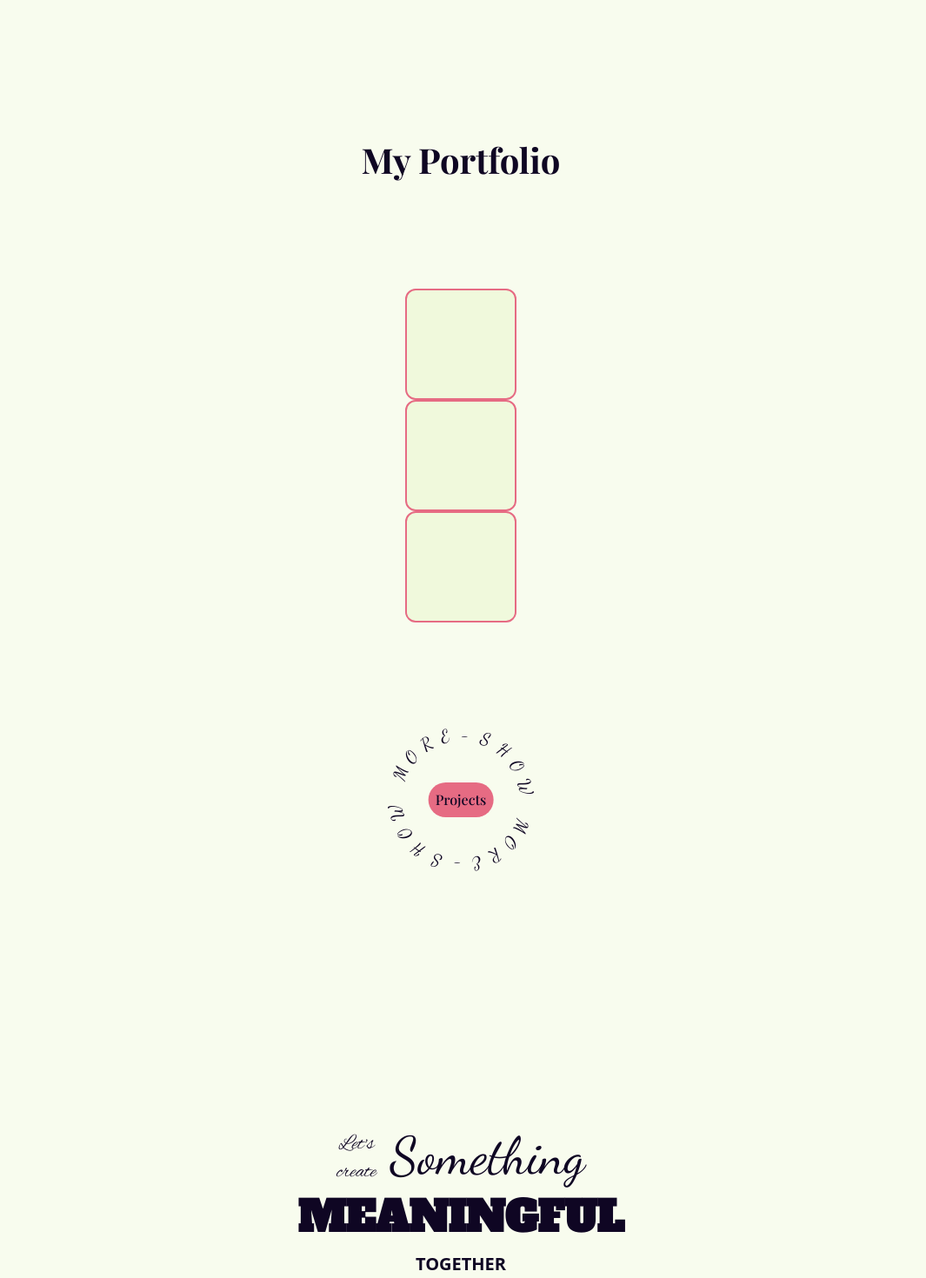
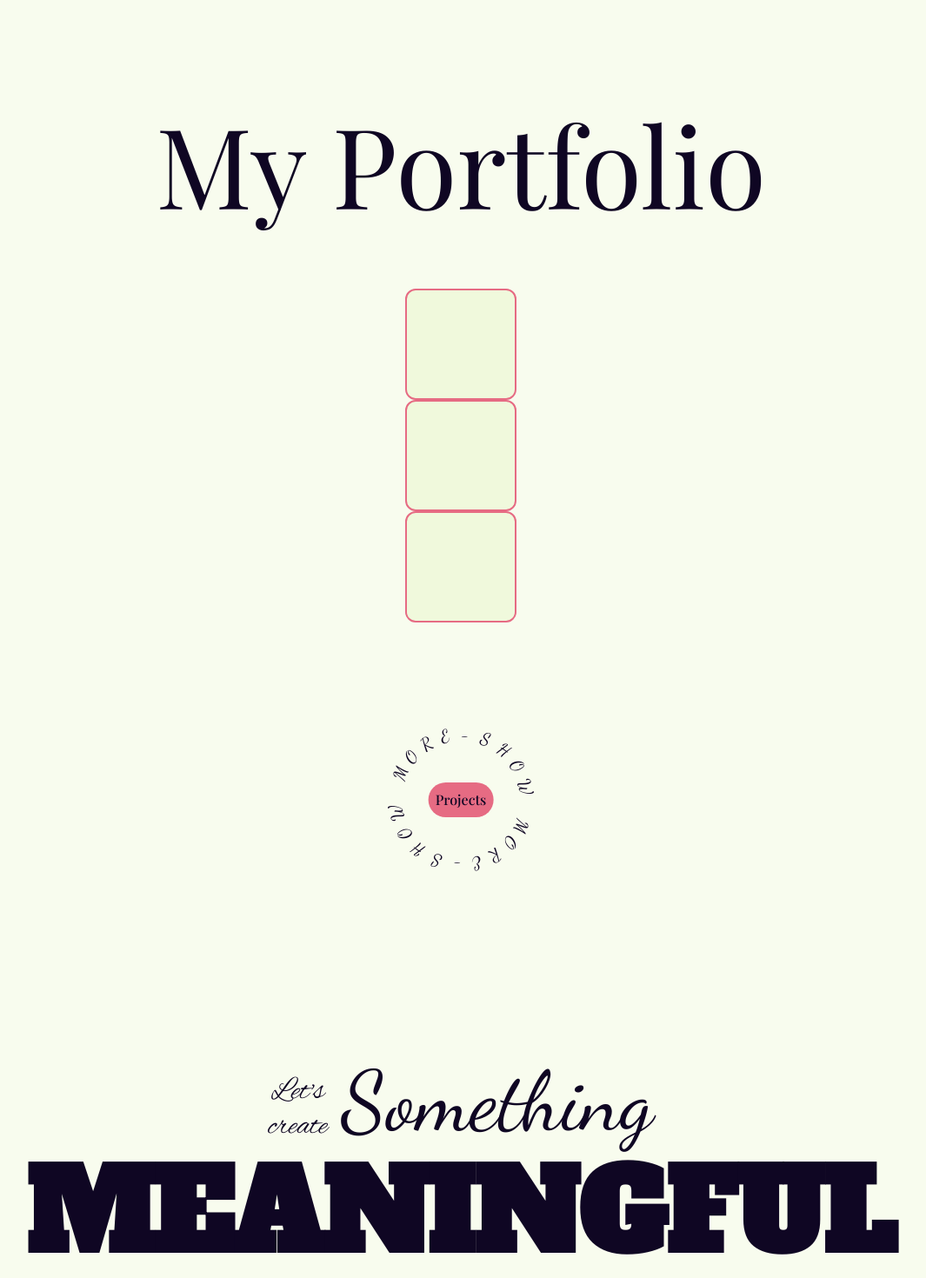
Before and after one commit to Mikra011/my_personal_portfolio_mikra, a React (Vite) app: page /home in a window 1280 px wide. Shown: the part 1580-3050 px from the top of the page at 87% size, without its empty margins (110-1175 px from the left). Built offline with nearby package versions, Linux system fonts and the light colour scheme; a web font is replaced by a local one.

Commit message:
footer done

```diff
--- a/src/components/About.jsx
+++ b/src/components/About.jsx
@@ -3,8 +3,9 @@ import React, { useState } from "react"
 import ImageGrid from "../components/ImageGrid"
 import ImageImporter from "../components/ImageImporter"
 import '../styles/parallaxpictures.css'
+import CallToContact from "./CallToContact";
 
-const About = () => {
+export default function About() {
     const [images, setImages] = useState([]);
 
     return (
@@ -22,8 +23,9 @@ const About = () => {
             <section className="h-screen">
                 <p>--------------------------------------------------------------</p>
             </section>
+
+            <CallToContact />
+
         </div>
-    );
-};
-
-export default About;
+    )
+}
--- /dev/null
+++ b/src/components/CallToContact.jsx
@@ -0,0 +1,47 @@
+import React from "react";
+
+export default function CallToContact() {
+    return (
+        <section className="h-screen flex flex-col items-center justify-center">
+            <div className="flex flex-col items-center">
+                <div className="flex flex-row items-start ">
+                    <div className="
+                        flex flex-col items-center mr-4 mt-6 lg:mt-10
+                        font-alex text-lg md:text-2xl lg:text-4xl">
+                        <span>
+                            Let&apos;s
+                        </span>
+                        <span>
+                            create
+                        </span>
+                    </div>
+                    <div className="flex flex-col pt-6 font-dancing ">
+                        <p className="text-4xl md:text-6xl lg:text-8xl">
+                            Something
+                        </p>
+                    </div>
+                </div>
+                <div className="flex flex-col items-center">
+                    <span className="
+                        text-3xl md:text-7xl lg:text-9xl
+                        font-bold mb-4 font-alfa">
+                        MEANINGFUL
+                    </span>
+                    <span className="text-xl md:text-3xl lg:text-7xl font-semibold">
+                        TOGETHER
+                    </span>
+                </div>
+            </div>
+            <div className="mt-24">
+                <a href="contacts">
+                    <button className="
+                        rounded-full p-2 bg-scarlet-400
+                        hover:bg-oasis-600
+                        font-play font-medium">
+                        Contact Me Here
+                    </button>
+                </a>
+            </div>
+        </section>
+    )
+}
--- a/src/components/Home.jsx
+++ b/src/components/Home.jsx
@@ -1,5 +1,6 @@
 import React from "react"
 import RingText from "./RingText"
+import CallToContact from "./CallToContact"
 
 export default function Home() {
     return (
@@ -34,14 +35,13 @@ export default function Home() {
                             font="font-dancing" />
                     </div>
                 </div>
-
             </section>
 
             <section className="
             h-72 truncate mt-36 sm:mt-0
             text-center content-center">
-                <div className="font-play text-2xl sm:text-4xl lg:text-6xl">
-                    <h1>My Portfolio</h1>
+                <div className="font-play text-4xl sm:text-7xl lg:text-9xl">
+                    <span>My Portfolio</span>
                 </div>
             </section>
 
@@ -69,49 +69,7 @@ export default function Home() {
                 </div>
             </section>
 
-            <section className="h-screen flex flex-col items-center justify-center">
-                <div className="flex flex-col items-center">
-                    <div className="flex flex-row items-start ">
-                        <div className="
-                        flex flex-col items-center mr-4 mt-6
-                        font-alex text-lg md:text-2xl">
-                            <span>
-                                Let&apos;s
-                            </span>
-                            <span>
-                                create
-                            </span>
-                        </div>
-                        <div className="flex flex-col pt-6 font-dancing ">
-                            <p className="text-4xl md:text-6xl">
-                                Something
-                            </p>
-                        </div>
-                    </div>
-                    <div className="flex flex-col items-center">
-                        <span className="
-                        text-3xl md:text-5xl
-                        font-bold mb-4 font-alfa">
-                            MEANINGFUL
-                        </span>
-                        <span className="text-xl font-semibold">
-                            TOGETHER
-                        </span>
-                    </div>
-                </div>
-                <div className="mt-24">
-                    <a href="contacts">
-                        <button className="
-                        rounded-full p-2 bg-scarlet-400
-                        hover:bg-oasis-600
-                        font-play font-medium">
-                            Contact Me Here
-                        </button>
-                    </a>
-                </div>
-            </section>
-
-
+            <CallToContact />
 
         </div>
 
--- a/src/components/Projects.jsx
+++ b/src/components/Projects.jsx
@@ -1,4 +1,5 @@
 import React from "react"
+import CallToContact from "./CallToContact"
 
 export default function Projects() {
     return (
@@ -6,6 +7,8 @@ export default function Projects() {
             <section className="h-screen flex justify-center items-center text-center">
                 <h1>this is project page</h1>
             </section>
+
+            <CallToContact />
         </div>
     )
 }
--- a/src/components/RingText.jsx
+++ b/src/components/RingText.jsx
@@ -2,7 +2,7 @@ import React, { useState, useEffect } from 'react';
 import '../styles/ringtext.css';
 
 
-const RingText = ({ text, btnText, href, font }) => {
+export default function RingText({ text, btnText, href, font }) {
     const [rotation, setRotation] = useState(0)
 
     useEffect(() => {
@@ -42,5 +42,3 @@ const RingText = ({ text, btnText, href, font }) => {
         </div>
     )
 }
-
-export default RingText
```
